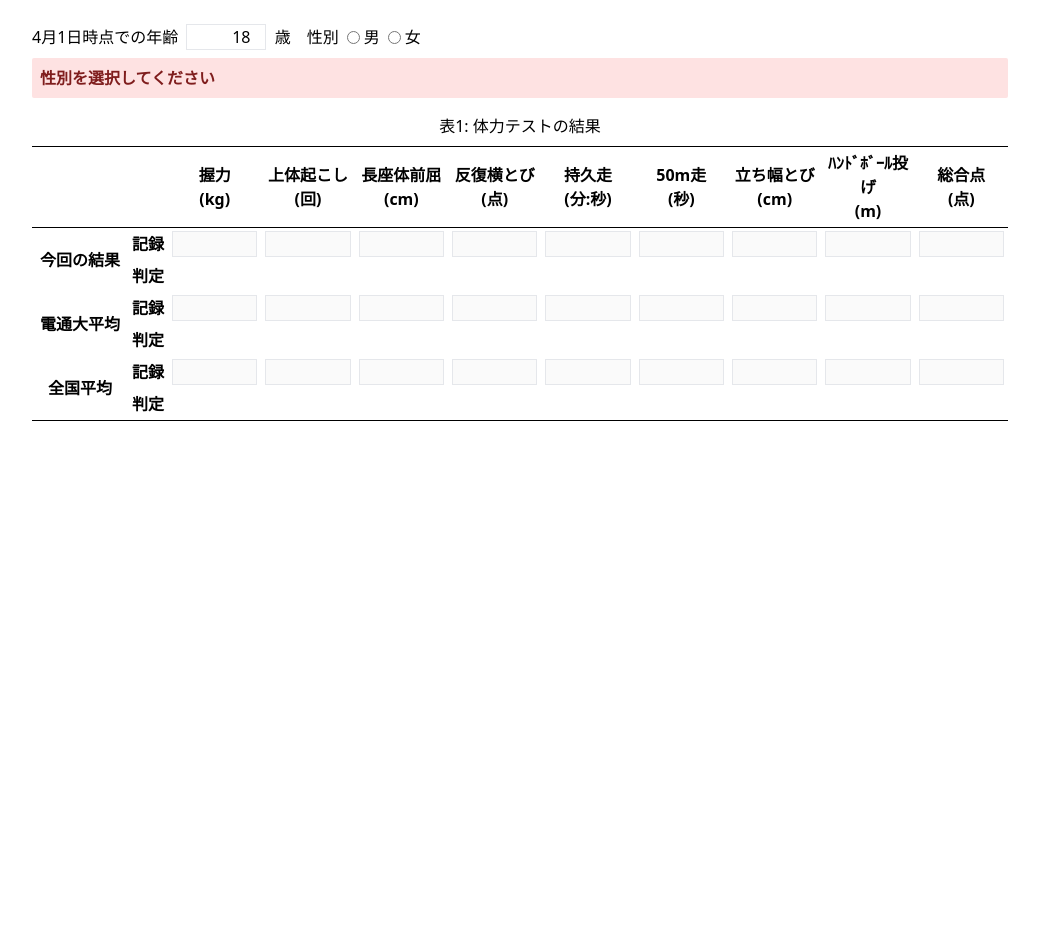
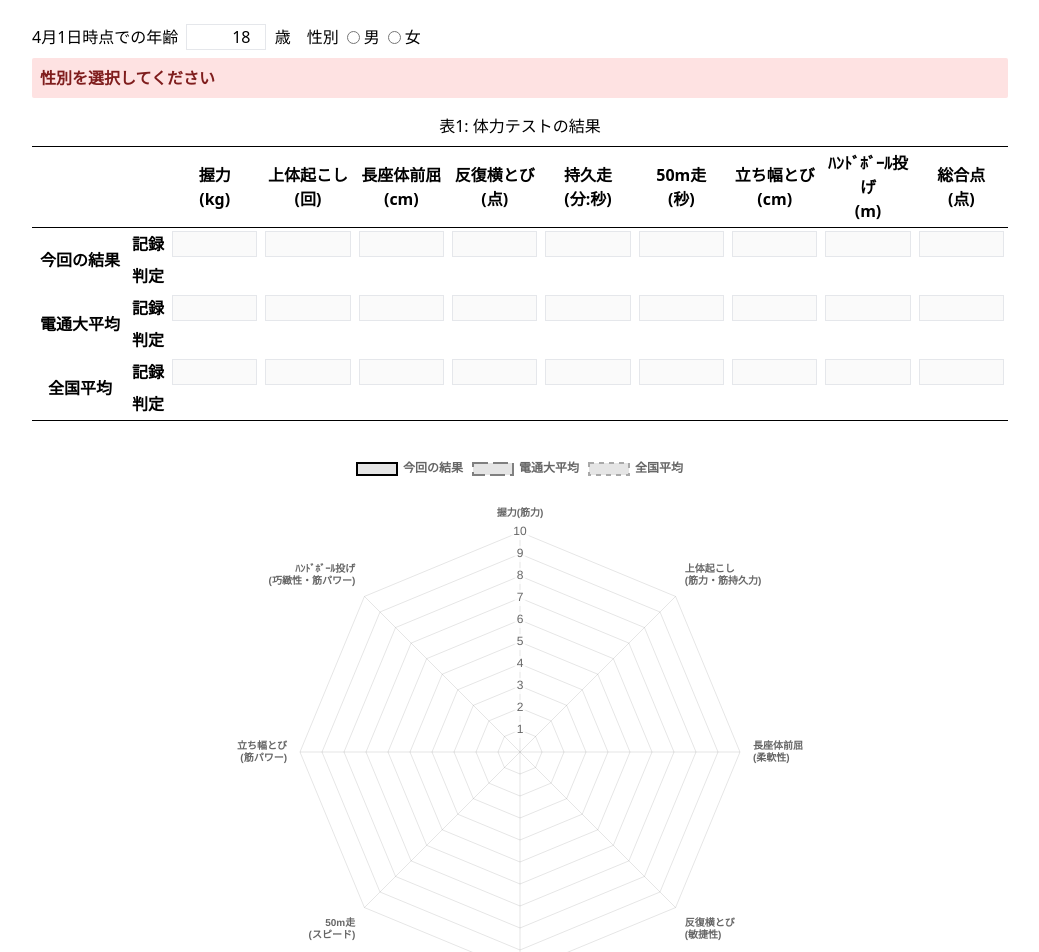
Before and after one commit to laddge/sportstest-chart, a Vue app: page / in a window 1280 px wide. Shown: the top 952 px of the page, without its empty margins (120-1159 px from the left). Before the commit the page ends 800 px from the top, so only its background shows below. Built offline with nearby package versions, Linux system fonts and the light colour scheme.

Commit message:
feat: レーダーチャートを実装

```diff
--- a/package.json
+++ b/package.json
@@ -9,8 +9,10 @@
     "preview": "vite preview"
   },
   "dependencies": {
+    "chart.js": "^4.4.4",
     "pinia": "^2.2.2",
-    "vue": "^3.4.37"
+    "vue": "^3.4.37",
+    "vue-chartjs": "^5.3.1"
   },
   "devDependencies": {
     "@vitejs/plugin-vue": "^5.1.2",
--- a/src/App.vue
+++ b/src/App.vue
@@ -3,6 +3,7 @@ import { ref } from 'vue'
 import { storeToRefs } from 'pinia'
 import { useRecordStore } from './stores/recordStore'
 import Table from './components/Table.vue'
+import Chart from './components/Chart.vue'
 
 const { gender } = storeToRefs(useRecordStore())
 const age = ref(18)
@@ -42,6 +43,7 @@ const age = ref(18)
       性別を選択してください
     </div>
     <Table />
+    <Chart />
   </div>
 </template>
 
--- /dev/null
+++ b/src/components/Chart.vue
@@ -0,0 +1,85 @@
+<script setup lang="ts">
+import { computed, onMounted } from 'vue'
+import { storeToRefs } from 'pinia'
+import { useRecordStore } from '../stores/recordStore'
+import { Radar } from 'vue-chartjs'
+import { Chart as ChartJS, Legend, LineElement, PointElement, RadialLinearScale } from 'chart.js'
+
+ChartJS.register(Legend, LineElement, PointElement, RadialLinearScale)
+
+const { resultScores, uecAveScores, jpnAveScores } = storeToRefs(useRecordStore())
+const chartData = computed(() => {
+  return {
+    labels: [
+      '握力(筋力)',
+      ['上体起こし', '(筋力・筋持久力)'],
+      ['長座体前屈', '(柔軟性)'],
+      ['反復横とび', '(敏捷性)'],
+      '持久走(全身持久力)',
+      ['50m走', '(スピード)'],
+      ['立ち幅とび', '(筋パワー)'],
+      ['ﾊﾝﾄﾞﾎﾞｰﾙ投げ', '(巧緻性・筋パワー)'],
+    ],
+    datasets: [
+      {
+        label: '今回の結果',
+        data: resultScores.value.slice(0, 8).map(n => n ? n : NaN),
+        borderColor: 'black',
+        borderWidth: 2,
+        pointStyle: 'circle',
+        pointBackgroundColor: 'black',
+      },
+      {
+        label: '電通大平均',
+        data: uecAveScores.value.slice(0, 8).map(n => n ? n : NaN),
+        borderColor: 'gray',
+        borderWidth: 2,
+        borderDash: [15, 5],
+        pointStyle: 'triangle',
+        pointBackgroundColor: 'gray',
+      },
+      {
+        label: '全国平均',
+        data: jpnAveScores.value.slice(0, 8).map(n => n ? n : NaN),
+        borderColor: 'darkgray',
+        borderWidth: 2,
+        borderDash: [5, 5],
+        pointStyle: 'rectRot',
+        pointBackgroundColor: 'darkgray',
+      },
+    ],
+  }
+})
+const chartOptions = {
+  plugins: {
+    legend: {
+      labels: {
+        font: {
+          weight: 'bold',
+        },
+      },
+    },
+  },
+  scales: {
+    r: {
+      min: 0,
+      max: 10,
+      step: 1,
+      pointLabels: {
+        font: {
+          weight: 'bold',
+        },
+      },
+    },
+  },
+}
+</script>
+
+<template>
+  <div class="overflow-auto mt-8">
+    <div class="w-[150mm] mx-auto">
+      <Radar :data="chartData" :options="chartOptions" />
+      <div class="text-center">図1: レーダーチャート</div>
+    </div>
+  </div>
+</template>
```
Also changed, not shown: 1 other file (tests, documents, lock files or other folders).
